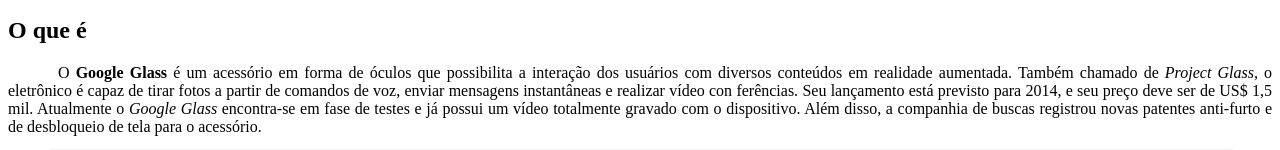
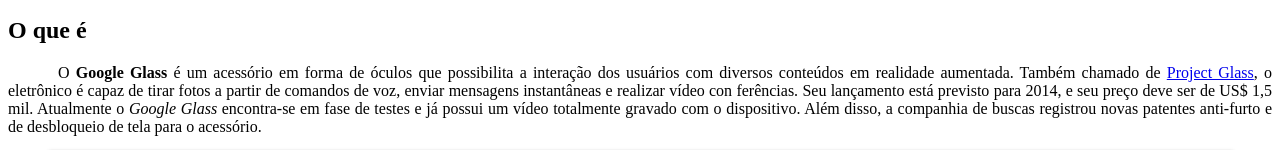
Before and after one commit to Rebeka-Prachedes/SITE_GOOGLE_GLASS, a plain HTML site: page CURSO HTML/curso-html5-pacote01/projeto-glass-html5/index.html in a window 1280 px wide. Shown: the part 601-751 px from the top of the page. Drawn offline with Linux system fonts and the light colour scheme.

Commit message:
Update index.html

```diff
--- a/CURSO HTML/curso-html5-pacote01/projeto-glass-html5/index.html
+++ b/CURSO HTML/curso-html5-pacote01/projeto-glass-html5/index.html
@@ -35,7 +35,7 @@
 </hgroup>
 
 <h2> O que é </h2>
-<p>O <span style="font-weight: 900;">Google Glass </span> é um acessório em forma de óculos que possibilita a interação dos usuários com diversos conteúdos em realidade aumentada. Também chamado de <i>Project Glass</i>, o eletrônico é capaz de tirar fotos a partir de comandos de voz, enviar mensagens instantâneas e realizar vídeo &shy;con &shy;ferên&shy;cias. Seu lançamento está previsto para 2014, e seu preço deve ser de US$ 1,5 mil. Atualmente o <em>Google Glass</em> encontra-se em fase de testes e já possui um vídeo totalmente gravado com o dispositivo. Além disso, a companhia de buscas registrou novas patentes anti-furto e de desbloqueio de tela para o acessório.</p>
+<p>O <span style="font-weight: 900;">Google Glass </span> é um acessório em forma de óculos que possibilita a interação dos usuários com diversos conteúdos em realidade aumentada. Também chamado de <a href="https://www.google.com/glass/start/" target="_blank">Project Glass</a>, o eletrônico é capaz de tirar fotos a partir de comandos de voz, enviar mensagens instantâneas e realizar vídeo &shy;con &shy;ferên&shy;cias. Seu lançamento está previsto para 2014, e seu preço deve ser de US$ 1,5 mil. Atualmente o <em>Google Glass</em> encontra-se em fase de testes e já possui um vídeo totalmente gravado com o dispositivo. Além disso, a companhia de buscas registrou novas patentes anti-furto e de desbloqueio de tela para o acessório.</p>
 
 <figure class="foto-legenda">
 <img src="_imagens/glass-quadro-homem-mulher.jpg"/>
```
